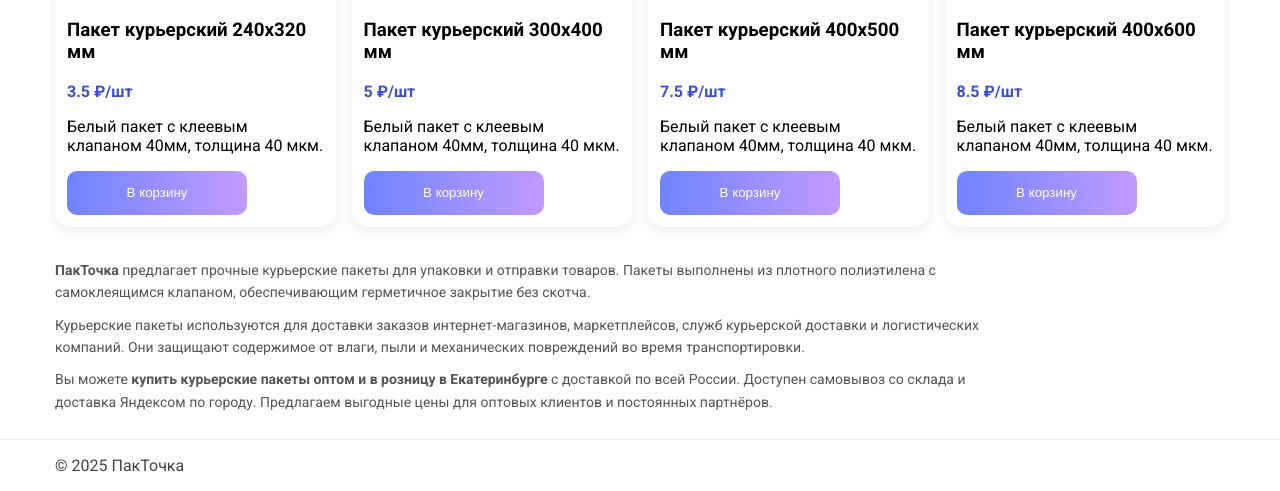
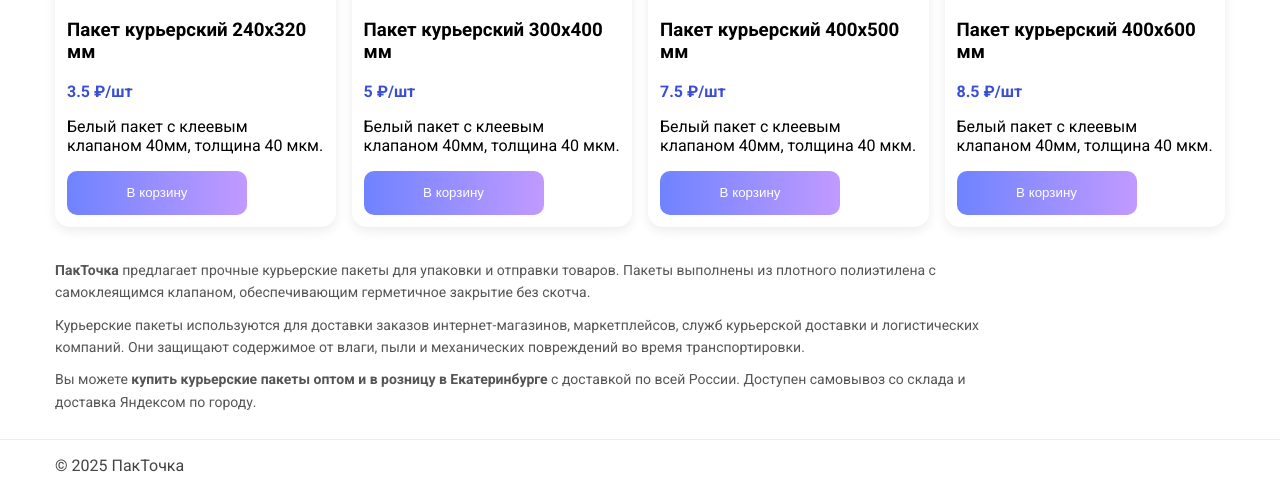
Before and after one commit to mckhoklov-creator/packtochka, a Jekyll site: the page built from katalog/pakety/index.md, in a window 1280 px wide and 900 px high, scrolled down 571 px, cut to the strip 409-900 px from the top of the window. Built offline with Jekyll 4.4.1, drawn with Linux system fonts in a browser that asks for light colours.

Commit message:
Update index.md

```diff
--- a/katalog/pakety/index.md
+++ b/katalog/pakety/index.md
@@ -31,7 +31,7 @@ permalink: /katalog/pakety/
 <section class="seo-text">
   <p><strong>ПакТочка</strong> предлагает прочные курьерские пакеты для упаковки и отправки товаров. Пакеты выполнены из плотного полиэтилена с самоклеящимся клапаном, обеспечивающим герметичное закрытие без скотча.</p>
   <p>Курьерские пакеты используются для доставки заказов интернет-магазинов, маркетплейсов, служб курьерской доставки и логистических компаний. Они защищают содержимое от влаги, пыли и механических повреждений во время транспортировки.</p>
-  <p>Вы можете <strong>купить курьерские пакеты оптом и в розницу в Екатеринбурге</strong> с доставкой по всей России. Доступен самовывоз со склада и доставка Яндексом по городу. Предлагаем выгодные цены для оптовых клиентов и постоянных партнёров.</p>
+  <p>Вы можете <strong>купить курьерские пакеты оптом и в розницу в Екатеринбурге</strong> с доставкой по всей России. Доступен самовывоз со склада и доставка Яндексом по городу.</p>
 </section>
 
 <style>
```
